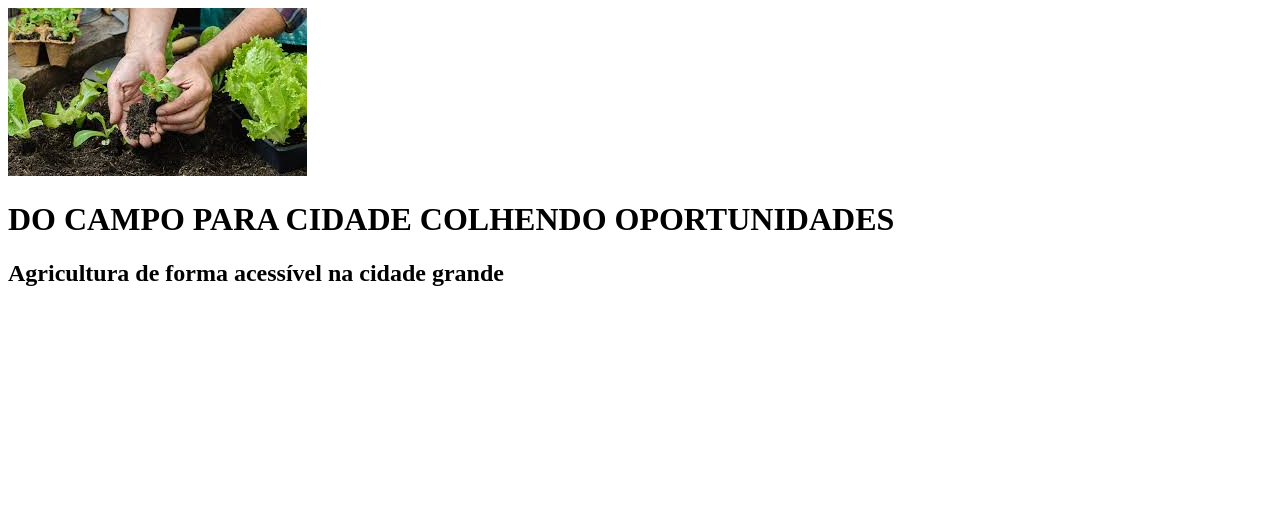
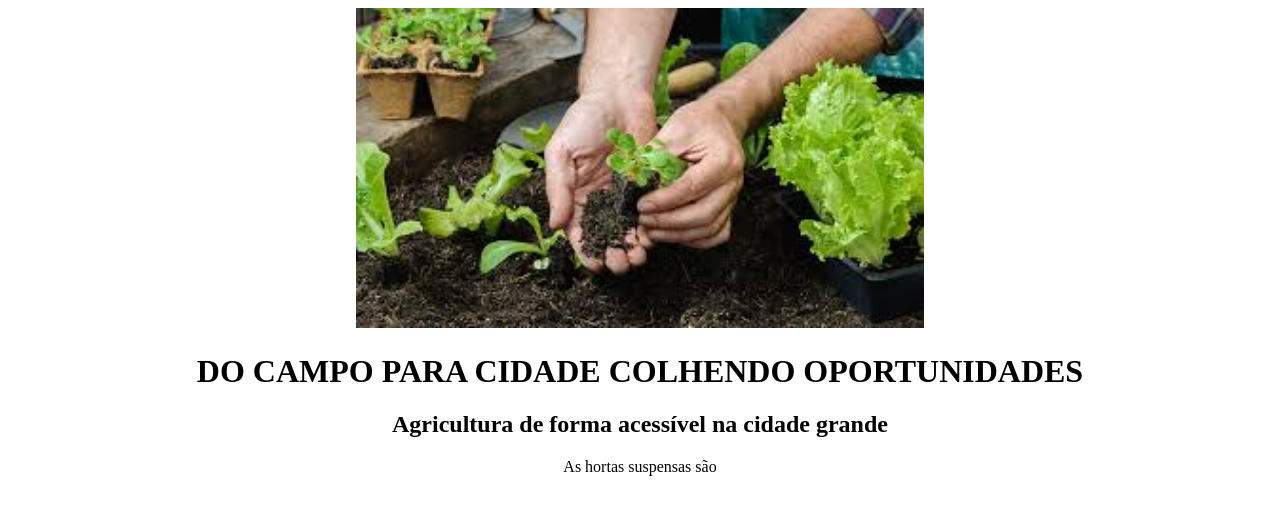
Before and after one commit to anillda/agrinho2024_coura, a plain HTML site: page index.html in a window 1280 px wide. Drawn offline with Linux system fonts and the light colour scheme.

Commit message:
Add files via upload

```diff
--- a/index.html
+++ b/index.html
@@ -7,13 +7,18 @@
     <link rel="stylesheet" href="style.css">
 </head>
 <body>
-    <img src="image.png" alt="uma horta">
+
     <header class="cabeçalho">
+        <img class="imagem" src="image.png" alt="uma horta">
         <h1 class="cabeçalho title">DO CAMPO PARA CIDADE COLHENDO OPORTUNIDADES</h1>
     </header>
+
     <section class="informações">
         <h2>Agricultura de forma acessível na cidade grande</h2>
+<p>
+    As hortas suspensas são
+</p>
 
-    </section>
+</section>
 </body>
 </html>
--- a/style.css
+++ b/style.css
@@ -1,9 +1,18 @@
 .body {
     padding: 0%;
     margin: auto;
-}
+    }
 
 .cabeçalho{
 
+  text-align: center;
 
 }
+.imagem{
+    width: 45%;
+
+
+}
+.informações{
+  text-align: center;
+}
```
